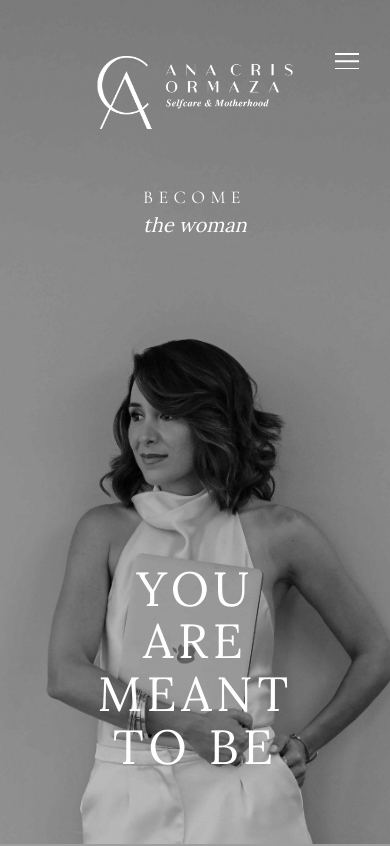
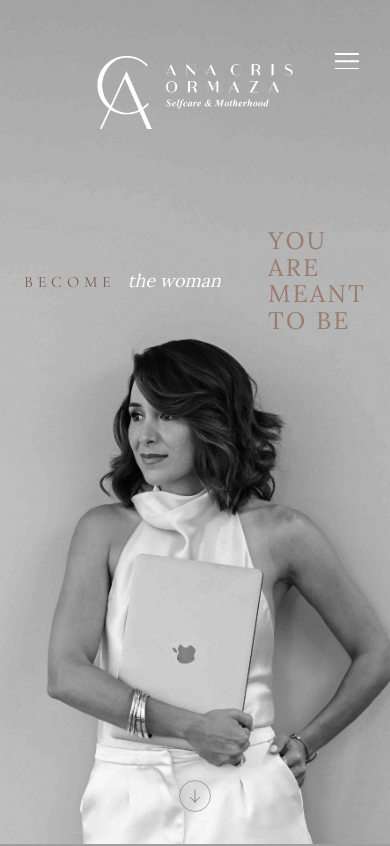
Before and after one commit to desarrolloCoeur/acoh-website, a Next.js app: page / in a window 390 px wide. Shown: the top 846 px of the page. Built offline with nearby package versions, Linux system fonts and the light colour scheme; grey boxes are pictures that could not be loaded.

Commit message:
returned to old design

```diff
--- a/components/hero.jsx
+++ b/components/hero.jsx
@@ -114,7 +114,7 @@ export default function Hero() {
           src="/images/imagev2.jpeg"
           alt="Ana Cris Ormaza"
           fill
-          className="object-cover object-center brightness-75 md:brightness-100"
+          className="object-cover object-center"
           priority
         />
       </div>
@@ -136,7 +136,7 @@ export default function Hero() {
         {/* Left Text - "BECOME the woman" */}
         <div
           ref={leftTextRef}
-          className="absolute hidden md:inline md:translate-x-0 md:left-12 lg:left-1/6 top-1/4 md:top-1/2 -translate-y-1/2"
+          className="absolute left-6 md:left-12 lg:left-1/6 top-1/3 md:top-1/2 -translate-y-1/2"
         >
           <div className="flex items-baseline gap-3 md:gap-4">
             <span className="text-md lg:text-4xl tracking-[0.3em] uppercase text-[#785D53] font-sans">
@@ -147,45 +147,15 @@ export default function Hero() {
             </span>
           </div>
         </div>
-        {/* mobile */}
-        <div
-          ref={leftTextRef}
-          className="absolute inline md:hidden left-1/2 -translate-x-1/2 top-1/4 -translate-y-1/2"
-        >
-          <div className=" items-baseline gap-3 md:gap-4">
-            <span className="text-lg tracking-[0.3em] uppercase text-white font-sans">
-              BECOME
-            </span>
-            <br />
-            <span className="text-xl  italic text-white font-serif">
-              the woman
-            </span>
-          </div>
-        </div>
 
         {/* Right Text - "YOU ARE MEANT TO BE" */}
         <div
           ref={rightTextRef}
-          className="absolute hidden md:inline md:translate-x-0 md:right-12 lg:right-1/8 top-1/2 -translate-y-1/2 text-center md:text-left"
+          className="absolute right-6 md:right-12 lg:right-1/8 top-1/3 md:top-1/2 -translate-y-1/2 text-left"
         >
           <div
             className="font-serif font-light tracking-[0.1em] text-[#9A7B6D] leading-[1.1]
-           text-4xl md:text-4xl lg:text-[4vw]"
-          >
-            <div className="right-line">YOU</div>
-            <div className="right-line">ARE</div>
-            <div className="right-line">MEANT</div>
-            <div className="right-line">TO BE</div>
-          </div>
-        </div>
-
-        <div
-          ref={rightTextRef}
-          className="absolute display top-2/3 md:hidden left-1/2 -translate-x-1/2 text-center"
-        >
-          <div
-            className="font-serif font-light tracking-[0.1em] text-white leading-[1.1]
-           text-5xl"
+           text-2xl md:text-4xl lg:text-[4vw]"
           >
             <div className="right-line">YOU</div>
             <div className="right-line">ARE</div>
@@ -195,7 +165,7 @@ export default function Hero() {
         </div>
 
         {/* Scroll Indicator */}
-        <div className="hidden md:inline absolute bottom-8 left-1/2 -translate-x-1/2">
+        <div className="absolute bottom-8 left-1/2 -translate-x-1/2">
           <div className="w-8 h-8 md:w-10 md:h-10 rounded-full border border-[#785D53]/50 flex items-center justify-center">
             <svg
               className="w-4 h-4 text-[#785D53]/70"
```
